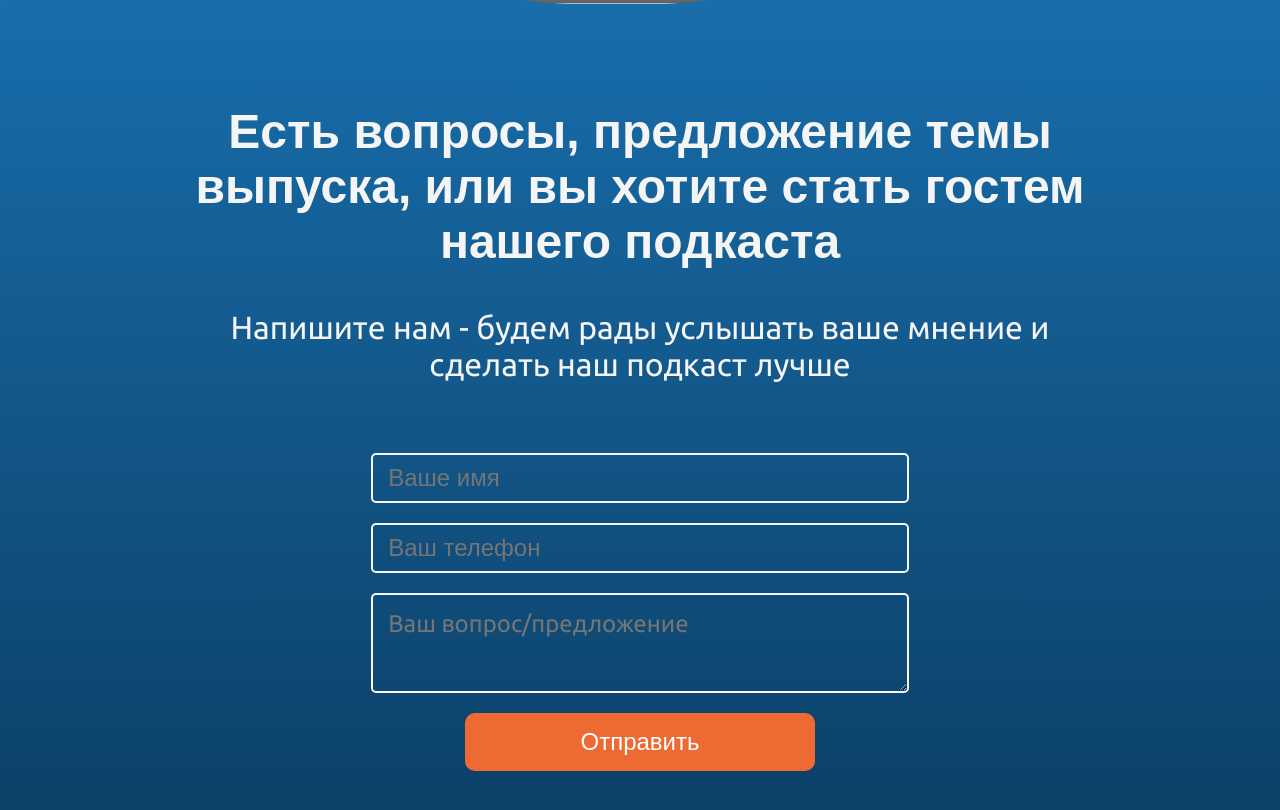
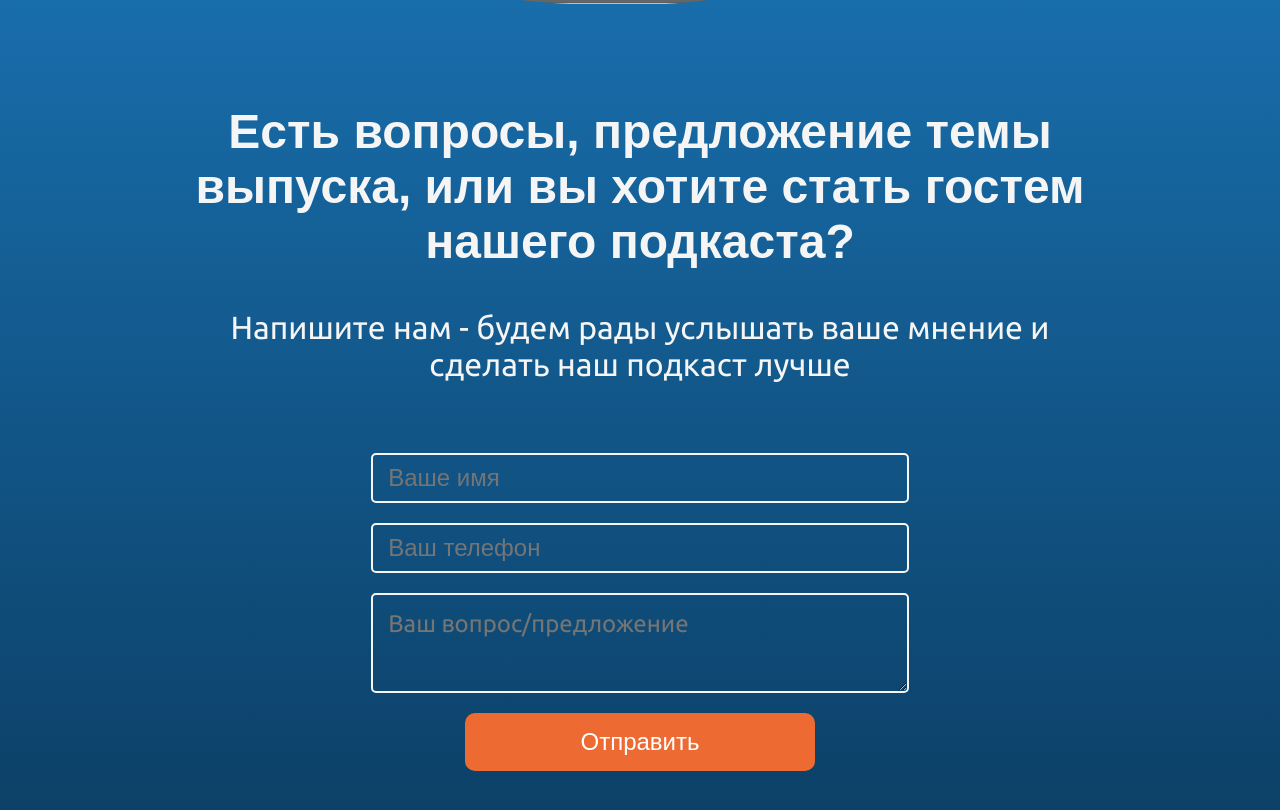
Before and after one commit to nedarena/engineer, a plain HTML site: page index.html in a window 1280 px wide. Shown: the part 4316-5126 px from the top of the page. Drawn offline with Linux system fonts and the light colour scheme; a web font is replaced by a local one.

Commit message:
Update index.html

```diff
--- a/index.html
+++ b/index.html
@@ -136,7 +136,7 @@
 
         <!-- questions -->
         <section class="questions" id="questions">
-            <h2 class="section-title">Есть вопросы, предложение темы выпуска, или вы хотите стать гостем нашего подкаста</h2>
+            <h2 class="section-title">Есть вопросы, предложение темы выпуска, или вы хотите стать гостем нашего подкаста?</h2>
             <p class="section-subtitle">Напишите нам - будем рады услышать ваше мнение и сделать наш подкаст лучше</p>
             <form class="questions__form" action="#">
                 <input type="text" placeholder="Ваше имя" required class="questions__form-input">
```
